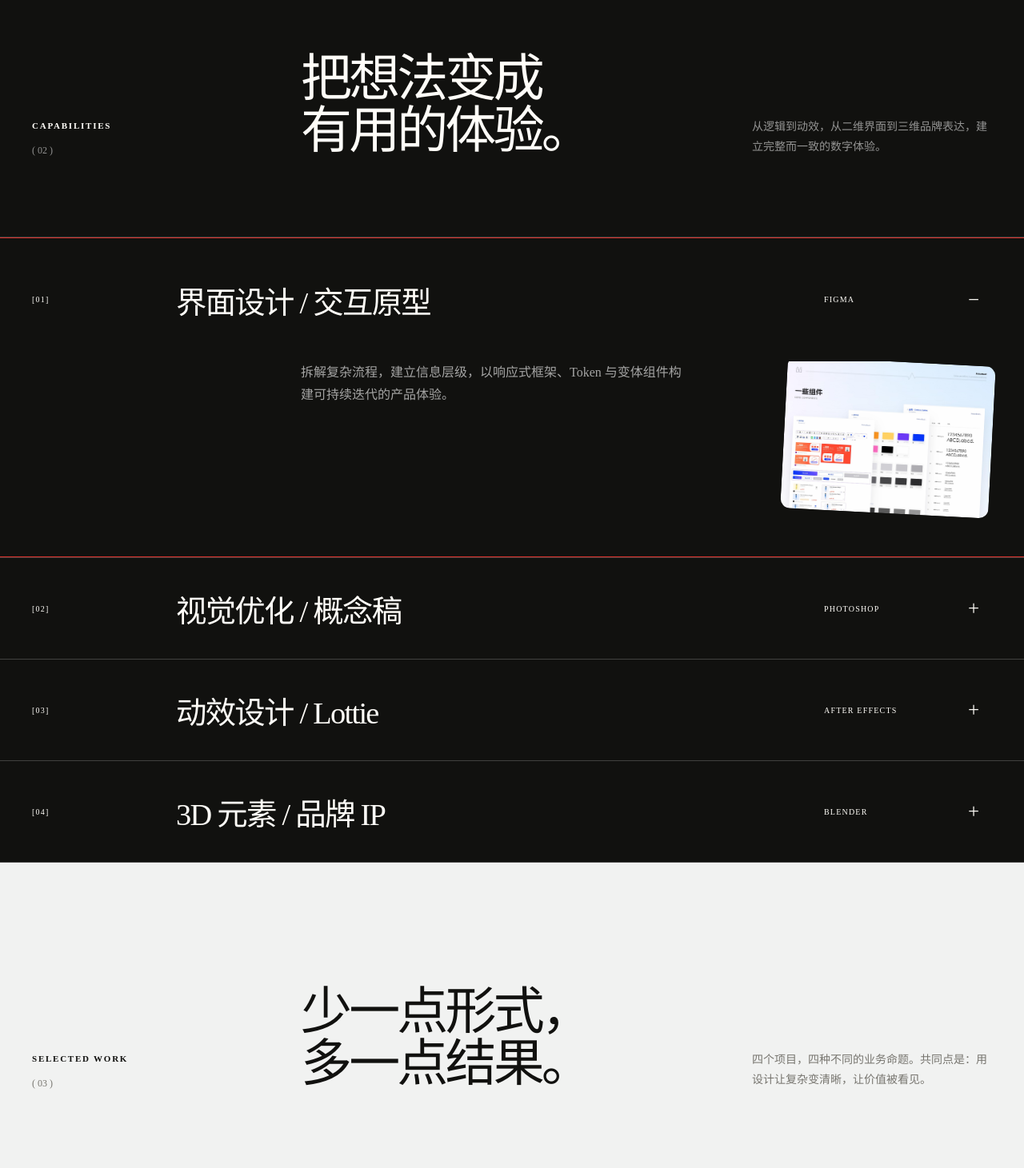
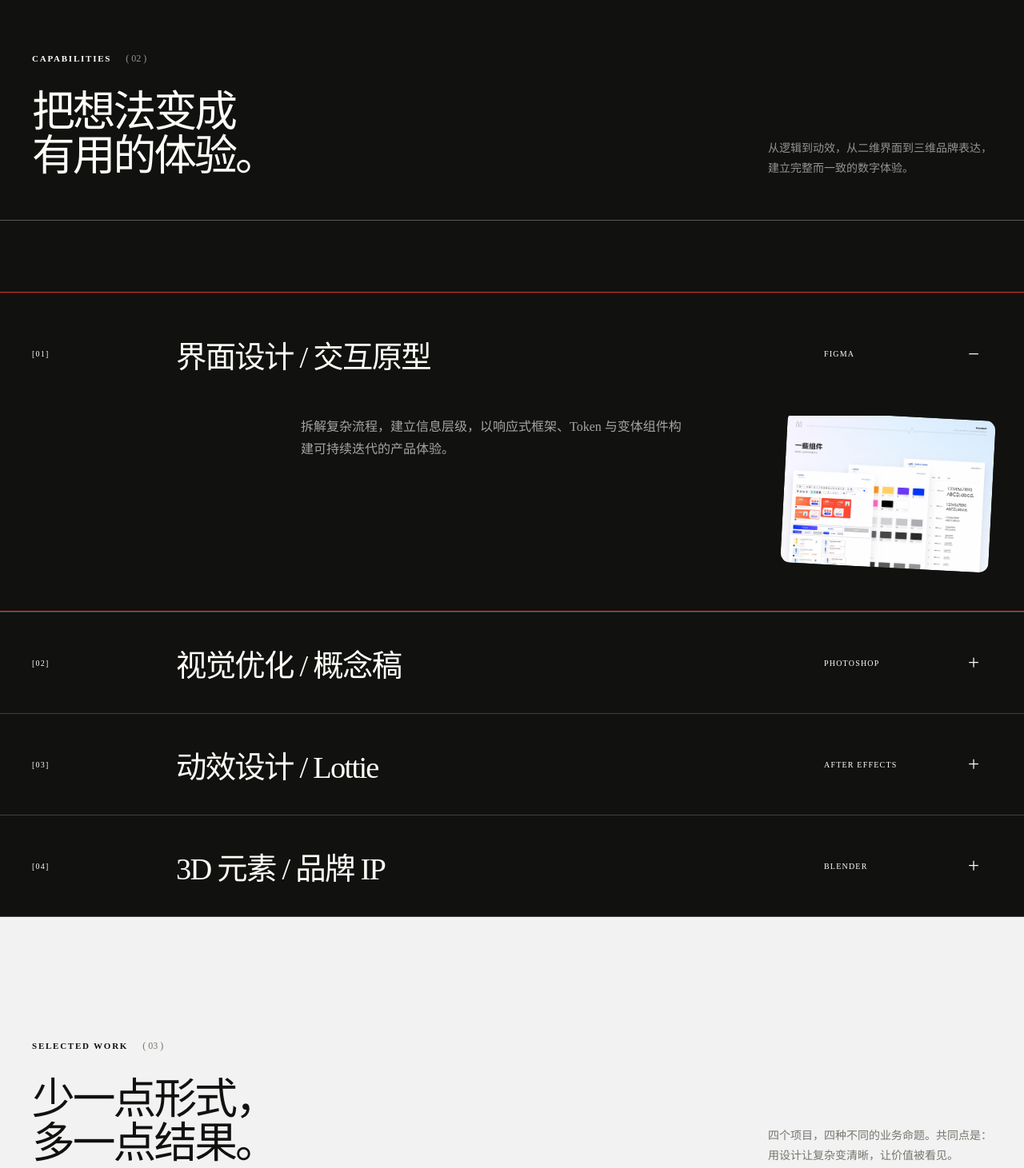
Before and after one commit to Miaaaa857/profile, a React (Vite) app: page / in a window 1280 px wide. Shown: the part 2580-4041 px from the top of the page at 80% size. Built offline with nearby package versions, Linux system fonts and the light colour scheme.

Commit message:
Refine section heading layout

```diff
--- a/src/components/Projects.jsx
+++ b/src/components/Projects.jsx
@@ -3,7 +3,13 @@ import { Link } from 'react-router-dom'
 export default function Projects({ items, copy }) {
   return (
     <section className="section projects container" id="projects">
-      <div className="projects-heading" data-reveal><div><p className="eyebrow">{copy.projectsEyebrow}</p><span className="section-index">( 03 )</span></div><h2>{copy.projectsTitle[0]}<br /><i className="display-emphasis">{copy.projectsTitle[1]}</i></h2><p>{copy.projectsIntro}</p></div>
+      <div className="projects-heading" data-reveal>
+        <div className="module-heading__main">
+          <div className="module-heading__label"><p className="eyebrow">{copy.projectsEyebrow}</p><span className="section-index">( 03 )</span></div>
+          <h2>{copy.projectsTitle[0]}<br /><i className="display-emphasis">{copy.projectsTitle[1]}</i></h2>
+        </div>
+        <p>{copy.projectsIntro}</p>
+      </div>
       <div className="project-grid">
         {items.map((item, i) => (
           <Link className={`project-card project-card--${i + 1}`} to={`/projects/${item.slug}`} key={item.slug} data-reveal>
--- a/src/components/Skills.jsx
+++ b/src/components/Skills.jsx
@@ -4,7 +4,13 @@ export default function Skills({ items, copy }) {
   const [active, setActive] = useState(0)
   return (
     <section className="section skills" id="skills">
-      <div className="container section-heading" data-reveal><div><p className="eyebrow">{copy.skillsEyebrow}</p><span className="section-index">( 02 )</span></div><h2>{copy.skillsTitle[0]}<br /><i className="display-emphasis">{copy.skillsTitle[1]}</i></h2><p>{copy.skillsIntro}</p></div>
+      <div className="container section-heading" data-reveal>
+        <div className="module-heading__main">
+          <div className="module-heading__label"><p className="eyebrow">{copy.skillsEyebrow}</p><span className="section-index">( 02 )</span></div>
+          <h2>{copy.skillsTitle[0]}<br /><i className="display-emphasis">{copy.skillsTitle[1]}</i></h2>
+        </div>
+        <p>{copy.skillsIntro}</p>
+      </div>
       <div className="skills-list">
         {items.map((item, i) => (
           <article className={`skill-row ${active === i ? 'is-active' : ''}`} key={item.number} onMouseEnter={() => setActive(i)}>
--- a/src/styles/global.css
+++ b/src/styles/global.css
@@ -106,13 +106,16 @@ i { font-style: normal; }
 .stat p { margin-top: 22px; font-size: clamp(16px, 1.15vw, 20px); line-height: 1.5; font-weight: 600; }
 .stat span { display: block; max-width: 280px; margin-top: 7px; color: var(--muted); font-size: 13px; line-height: 1.55; }
 
-.section-heading, .projects-heading { display: grid; grid-template-columns: 28% 47% 25%; align-items: end; margin-bottom: 100px; }
-.section-heading h2, .projects-heading h2, .faq-title h2 { font-size: clamp(54px, 5vw, 86px); line-height: 1.02; letter-spacing: -.06em; font-weight: 500; }
+.section-heading, .projects-heading { display: grid; grid-template-columns: minmax(0, 1.7fr) minmax(280px, .55fr); align-items: end; column-gap: clamp(80px, 10vw, 180px); margin-bottom: clamp(72px, 7vw, 110px); padding-bottom: clamp(42px, 4vw, 62px); border-bottom: 1px solid var(--line); }
+.module-heading__main { min-width: 0; }
+.module-heading__label { margin-bottom: clamp(28px, 2.5vw, 40px); display: flex; align-items: center; gap: 18px; }
+.module-heading__label .section-index { margin-top: 0; }
+.section-heading h2, .projects-heading h2, .faq-title h2 { font-size: clamp(48px, 4.2vw, 72px); line-height: 1.03; letter-spacing: -.055em; font-weight: 500; }
 .section-heading h2 i, .projects-heading h2 i, .faq-title h2 i { font-weight: 500; }
-.section-heading > p, .projects-heading > p { max-width: 340px; color: var(--muted); font-size: 14px; line-height: 1.8; }
+.section-heading > p, .projects-heading > p { width: min(100%, 380px); justify-self: end; color: var(--muted); font-size: 14px; line-height: 1.8; }
 .skills { background: var(--ink); color: var(--white); }
 .skills .section-heading > p, .skills .section-index { color: rgba(255, 255, 255, .55); }
-.skills-list { border-top: 1px solid rgba(255, 255, 255, .2); }
+.skills .section-heading { border-bottom-color: rgba(255, 255, 255, .3); }
 .skill-row { border-bottom: 1px solid rgba(255, 255, 255, .2); overflow: hidden; transition: background .6s var(--ease), box-shadow .6s var(--ease); }
 .skill-row:hover, .skill-row.is-active { background: transparent; box-shadow: inset 0 1px 0 #de322d, inset 0 -1px 0 #de322d; }
 .skill-row > button { width: 100%; height: 126px; padding: 0 var(--page-pad); display: grid; grid-template-columns: 15% 1fr 180px 30px; align-items: center; border: 0; background: none; text-align: left; cursor: pointer; transition: height .7s var(--ease); }
@@ -213,6 +216,7 @@ i { font-style: normal; }
   .logo-strip { grid-template-columns: 120px 1fr; }
   .brand { min-width: 250px; }
   .about-copy, .section-heading, .projects-heading { grid-template-columns: 1fr; gap: 50px; }
+  .section-heading > p, .projects-heading > p { justify-self: start; }
   .about-meta { width: 100%; }
   .stats { grid-template-columns: 1fr 1fr; }
   .stats { row-gap: 54px; }
```
